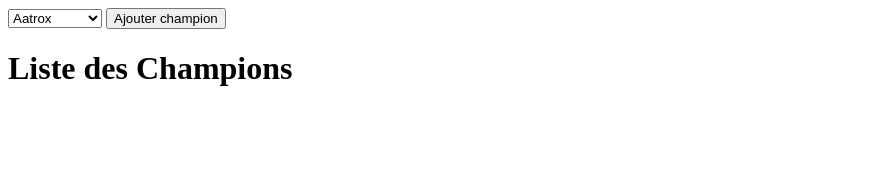
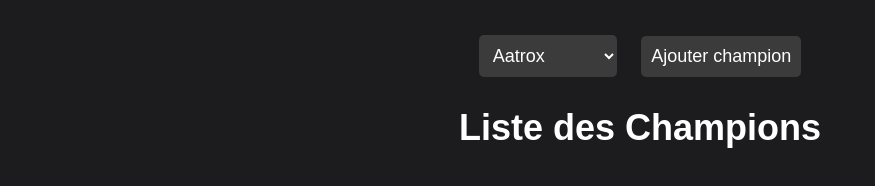
Before and after one commit to RomainRy/league-of-legend, a plain HTML site: page front/index.html in a window 1280 px wide. Shown: the whole page, without its empty margins (0-875 px from the left). Drawn offline with Linux system fonts and the light colour scheme; no server answers.

Commit message:
ajout du css

```diff
--- /dev/null
+++ b/front/champion.css
@@ -0,0 +1,58 @@
+body {
+    background-color: #1c1c1e;
+    color: white;
+    font-family: Arial, sans-serif;
+    display: flex;
+    flex-direction: column;
+    align-items: center;
+    height: 100vh;
+    margin: 0;
+}
+
+#champion {
+    max-width: 600px;
+    padding: 20px;
+    text-align: center;
+}
+
+h1 {
+    font-size: 24px;
+}
+
+h2 {
+    font-size: 18px;
+}
+
+small {
+    color: #888;
+    font-size: 30px;
+}
+
+#champion-id {
+    font-size: 24px;
+    margin-left: 10px;
+}
+
+a, button {
+    text-decoration: none;
+    color: #fff;
+    background-color: #333;
+    padding: 8px 20px;
+    border-radius: 5px;
+    margin-right: 10px;
+}
+
+.back {
+    padding: 8px 23px;
+}
+
+a:hover, button:hover {
+    background-color: #555;
+}
+
+button.delete {
+    display: block;
+    margin-top: 10px;
+    width: 20%;
+    border: none;
+}
--- a/front/index.html
+++ b/front/index.html
@@ -4,6 +4,7 @@
     <meta charset="UTF-8">
     <meta name="viewport" content="width=device-width, initial-scale=1.0">
     <title>Document</title>
+    <link rel="stylesheet" href="style.css">
 </head>
 <body>
 
--- /dev/null
+++ b/front/rename.css
@@ -0,0 +1,43 @@
+body {
+    background-color: #f0f0f0;
+    font-family: Arial, sans-serif;
+    margin: 0;
+    padding: 0;
+}
+
+form {
+    display: flex;
+    flex-direction: column;
+    align-items: center;
+    max-width: 400px;
+    margin: 50px auto;
+    padding: 20px;
+    background-color: #ffffff;
+    border-radius: 10px;
+    box-shadow: 0px 0px 10px rgba(0, 0, 0, 0.1);
+}
+
+input[type="text"] {
+    width: calc(100% - 80px);
+    padding: 10px;
+    margin-bottom: 20px;
+    border: 1px solid #cccccc;
+    border-radius: 5px;
+    font-size: 16px;
+}
+
+button {
+    width: 100px;
+    padding: 10px;
+    background-color: #4CAF50;
+    color: white;
+    border: none;
+    border-radius: 5px;
+    cursor: pointer;
+    font-size: 16px;
+
+}
+
+button:hover {
+    background-color: #45a049;
+}
--- /dev/null
+++ b/front/style.css
@@ -0,0 +1,71 @@
+body {
+    background-color: #1c1c1e;
+    color: #ffffff;
+    font-family: Arial, sans-serif;
+    margin: 0;
+    padding: 0;
+}
+
+h1 {
+    font-size: 36px;
+    text-align: center;
+    margin-top: 20px;
+}
+
+h2 {
+    font-size: 24px;
+    text-align: center;
+    margin-top: 20px;
+}
+
+a {
+    color: #ffffff;
+    text-decoration: none;
+}
+
+div#champions div{
+    border: 1px solid #ffffff;
+    margin: 10px;
+    padding: 10px;
+    margin-bottom: 50px;
+    width: 300px;
+}
+
+form {
+    text-align: center;
+    margin-bottom: 20px;
+    margin-top: 25px;
+}
+
+select, button {
+    font-size: 18px;
+    padding: 10px;
+    border: none;
+    border-radius: 5px;
+    margin: 10px;
+    cursor: pointer;
+    background-color: #3b3b3b;
+    color: #ffffff;
+}
+
+select:hover, button:hover {
+    background-color: #4d4d4d;
+}
+
+#champions {
+    display: flex;
+    flex-direction: row;
+    margin-top: 20px;
+    flex-wrap: wrap;
+    justify-content: space-around;
+}
+
+.champion {
+    background-color: #28282a;
+    color: #ffffff;
+    border-radius: 10px;
+    padding: 20px;
+    margin: 10px;
+    width: 200px;
+    text-align: center;
+}
```
Also changed, not shown: front/champion.html (+4 -2 lines), front/rename.html (+1 -0 lines).
